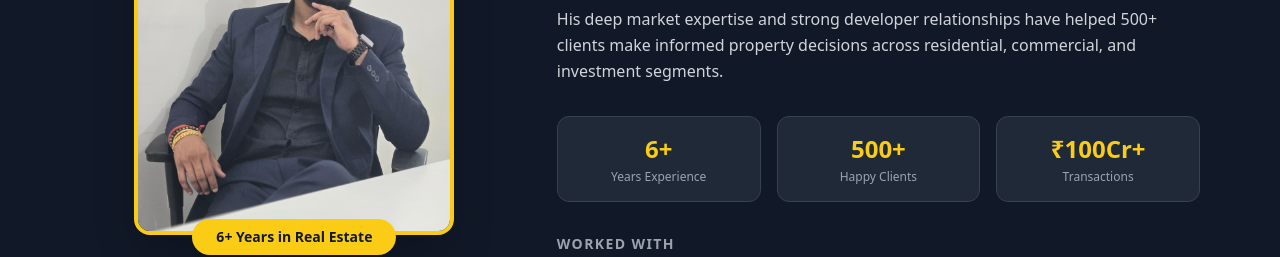
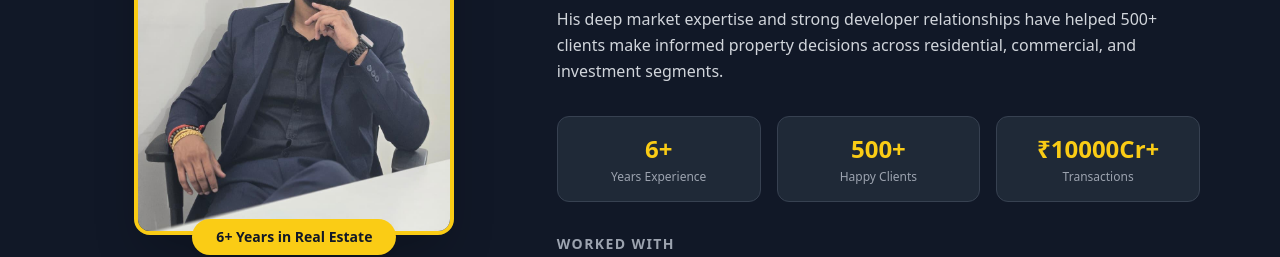
Before and after one commit to ayushsharmaa18/infinity-99-realty-v2, a React (Create React App) app: page / in a window 1280 px wide. Shown: the part 4060-4317 px from the top of the page. Built offline with nearby package versions, Linux system fonts and the light colour scheme.

Commit message:
Update transaction value from ₹100Cr to ₹10000Cr

```diff
--- a/src/components/MeetDirector.js
+++ b/src/components/MeetDirector.js
@@ -60,7 +60,7 @@ const MeetDirector = () => {
               {[
                 { num: '6+', label: 'Years Experience' },
                 { num: '500+', label: 'Happy Clients' },
-                { num: '₹100Cr+', label: 'Transactions' },
+                { num: '₹10000Cr+', label: 'Transactions' },
               ].map((stat, i) => (
                 <div key={i} className="bg-gray-800 rounded-xl p-4 text-center border border-gray-700">
                   <p className="text-yellow-400 text-2xl font-extrabold">{stat.num}</p>
```
